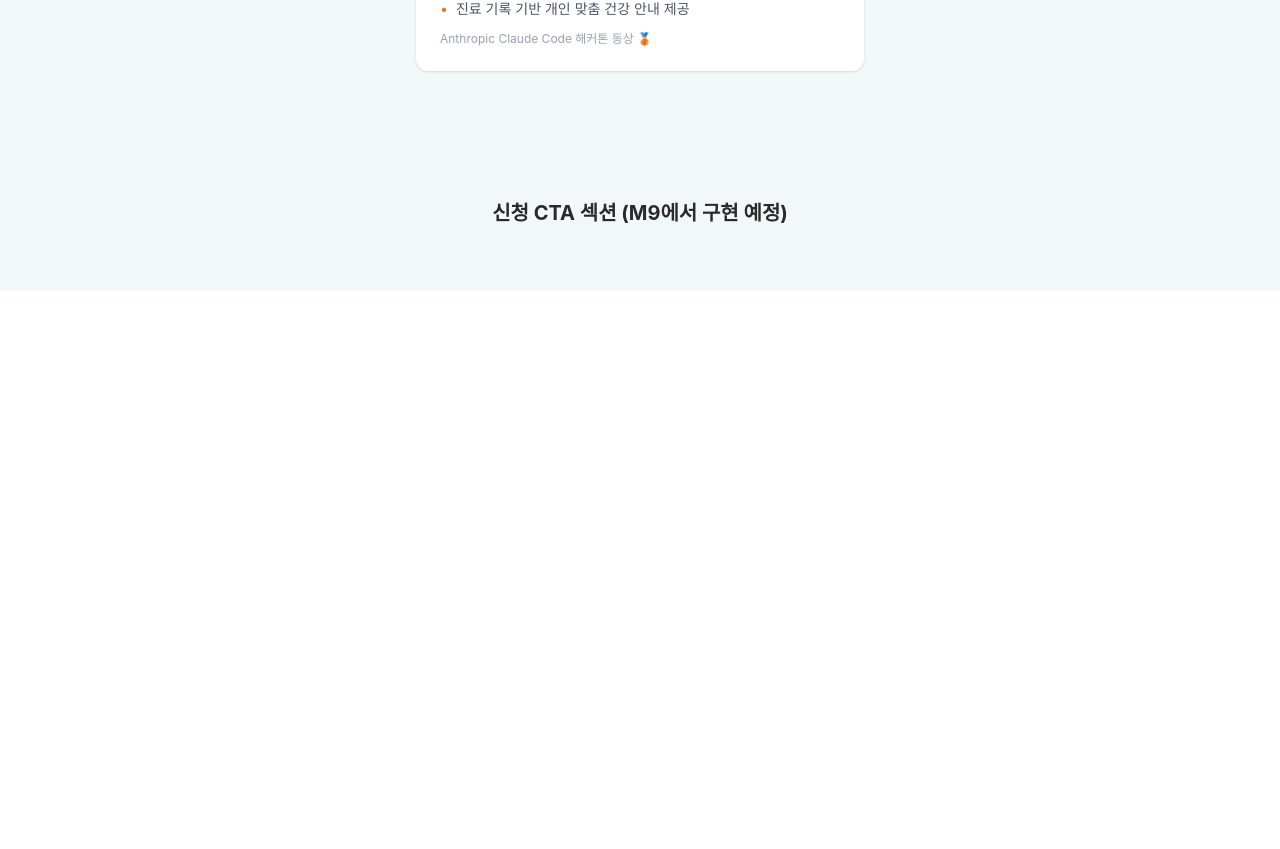
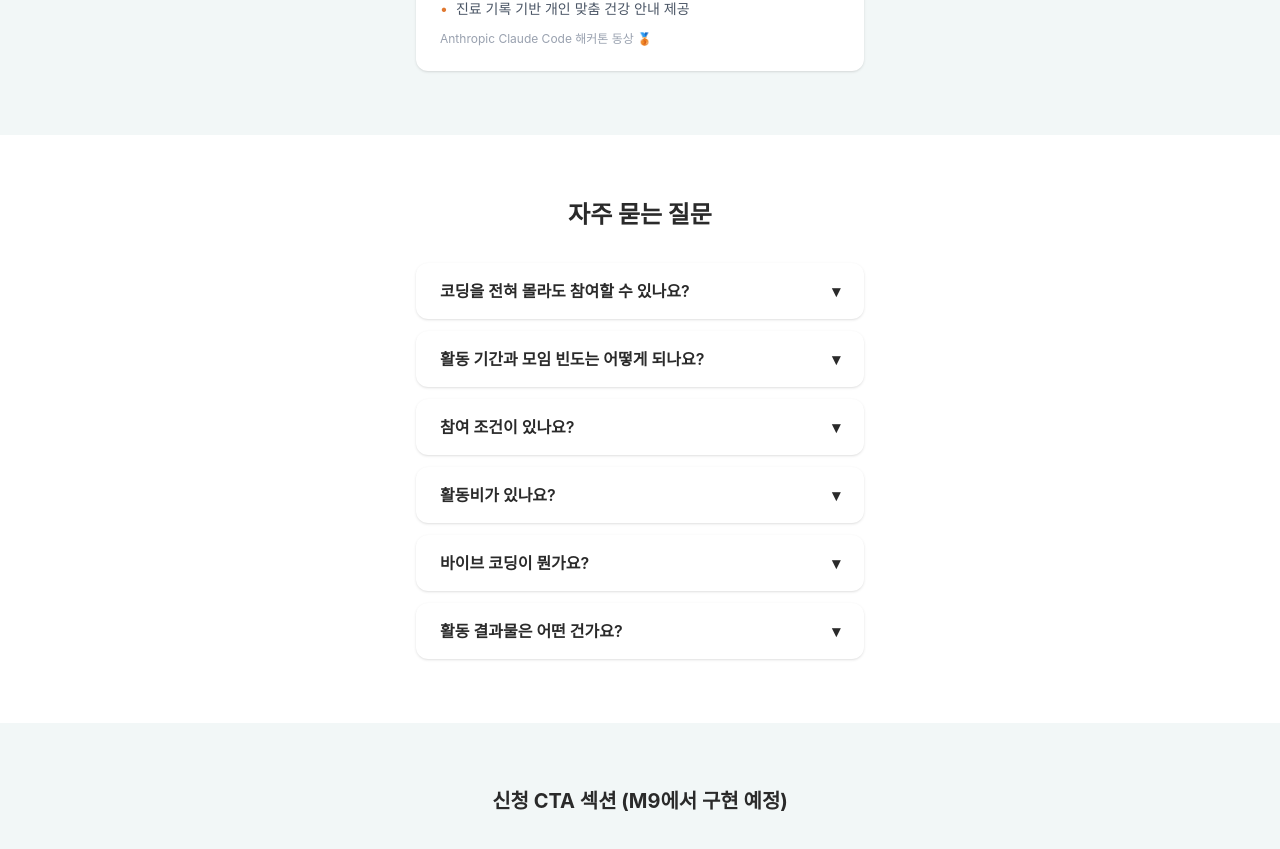
Before and after one commit to iamodh/landing-page, a React (Vite) app: page / in a window 1280 px wide. Shown: the part 3093-3942 px from the top of the page. Before the commit the page ends 3384 px from the top, so only its background shows below. Built offline with nearby package versions, Linux system fonts and the light colour scheme.

Commit message:
feat: FaqSection FAQ 아코디언 섹션
Accordion 컴포넌트 활용, faq.ts 6개 항목 연동.

Co-Authored-By: Claude Opus 4.6 <noreply@anthropic.com>

```diff
--- a/src/App.tsx
+++ b/src/App.tsx
@@ -2,6 +2,7 @@ import HeroSection from "./components/sections/HeroSection"
 import ShowcaseSection from "./components/sections/ShowcaseSection"
 import CurriculumSection from "./components/sections/CurriculumSection"
 import CasesSection from "./components/sections/CasesSection"
+import FaqSection from "./components/sections/FaqSection"
 
 function App() {
   return (
@@ -11,6 +12,7 @@ function App() {
         <ShowcaseSection />
         <CurriculumSection />
         <CasesSection />
+        <FaqSection />
         <section id="apply" className="px-6 py-16 text-center">
           <p className="text-xl font-bold">신청 CTA 섹션 (M9에서 구현 예정)</p>
         </section>
--- /dev/null
+++ b/src/components/sections/FaqSection.tsx
@@ -0,0 +1,17 @@
+import { faq } from "../../data/faq"
+import Accordion from "../ui/Accordion"
+
+export default function FaqSection() {
+  return (
+    <section id="faq" className="px-6 py-16 bg-white">
+      <div className="max-w-md mx-auto">
+        <h2 className="text-2xl font-bold text-center">
+          자주 묻는 질문
+        </h2>
+        <div className="mt-8">
+          <Accordion items={faq} />
+        </div>
+      </div>
+    </section>
+  )
+}
```
